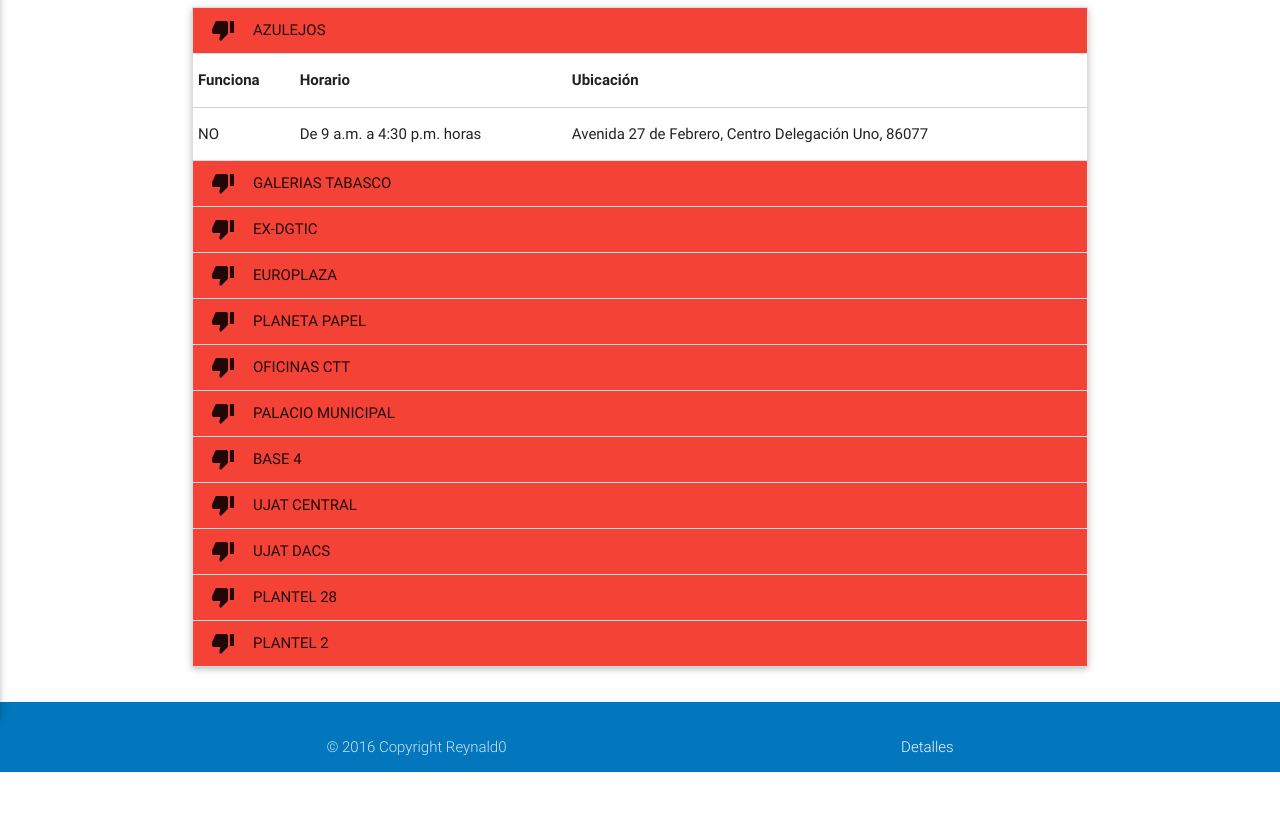
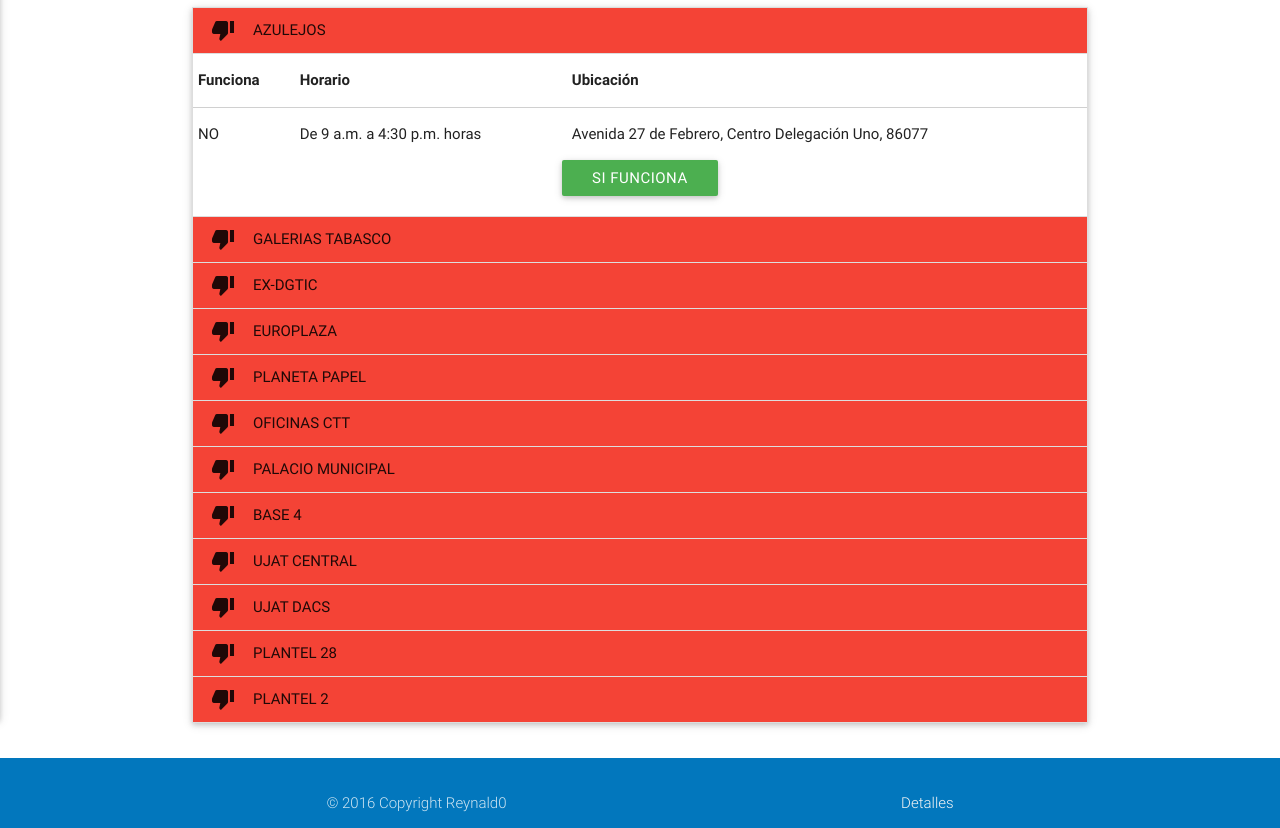
Before and after one commit to Reynald0/MOIT, a Django app: page / in a window 1280 px wide, after a click that opens the changed part. Shown: the part 140-968 px from the top of the page. Before the commit the page ends 912 px from the top, so only its background shows below. Run offline with Django 3.2, Linux system fonts and the light colour scheme; a user stored in the database is signed in; data comes from the database, SQL or seed files in the repository; both versions use the stored data as it was after the commit; some libraries are stand-ins or nearby versions.

Commit message:
Estado de modulos
** El usuario puede alterar mediante un boton si el modulo funciona  o
no.

```diff
--- a/MOIT/urls.py
+++ b/MOIT/urls.py
@@ -23,4 +23,5 @@ urlpatterns = [
     url(r'^$', inicio, name='inicio'),
     url(r'^login/$', login_persona, name='login_persona'),
     url(r'^logout/$', logout_persona, name='logout_persona'),
+    url(r'^cambiar_modulo/(?P<nombre_modulo>.+)/$', cambiar_modulo, name='cambiar_modulo'),
 ]
--- a/modulos/views.py
+++ b/modulos/views.py
@@ -10,6 +10,12 @@ def inicio(request):
 	modulos = Modulo.objects.all()
 	return render(request, 'inicio.html', {'fecha_actual': fecha_actual, 'modulos': modulos })
 
+
+def cambiar_modulo(request, nombre_modulo):
+	modulo = Modulo.objects.get(nombre=nombre_modulo)
+	modulo.funciona = not modulo.funciona
+	modulo.save()
+	return redirect('inicio')
 
 def login_persona(request):
     error = False
--- a/templates/inicio.html
+++ b/templates/inicio.html
@@ -40,7 +40,19 @@
 			          </tr>
 			        </tbody>
 			      </table>
-		      </div>
+			    {% if user.is_authenticated %} <!--Usuario logeado -->
+				<div class="row center-align">
+					<div class="col s12">
+						<a href="{% url 'cambiar_modulo' nombre_modulo=modulo.nombre %}"
+						{% if modulo.funciona %}
+							class="waves-effect waves-light btn red">No funciona</a>
+						{% else %}
+							class="waves-effect waves-light btn green">Si funciona</a>
+						{% endif %}
+					</div>
+				  </div>
+		      	</div>
+		      	{% endif %}
 		    </li>
     	{% endfor %}
   </ul>
```
Also changed, not shown: db.sqlite3.
